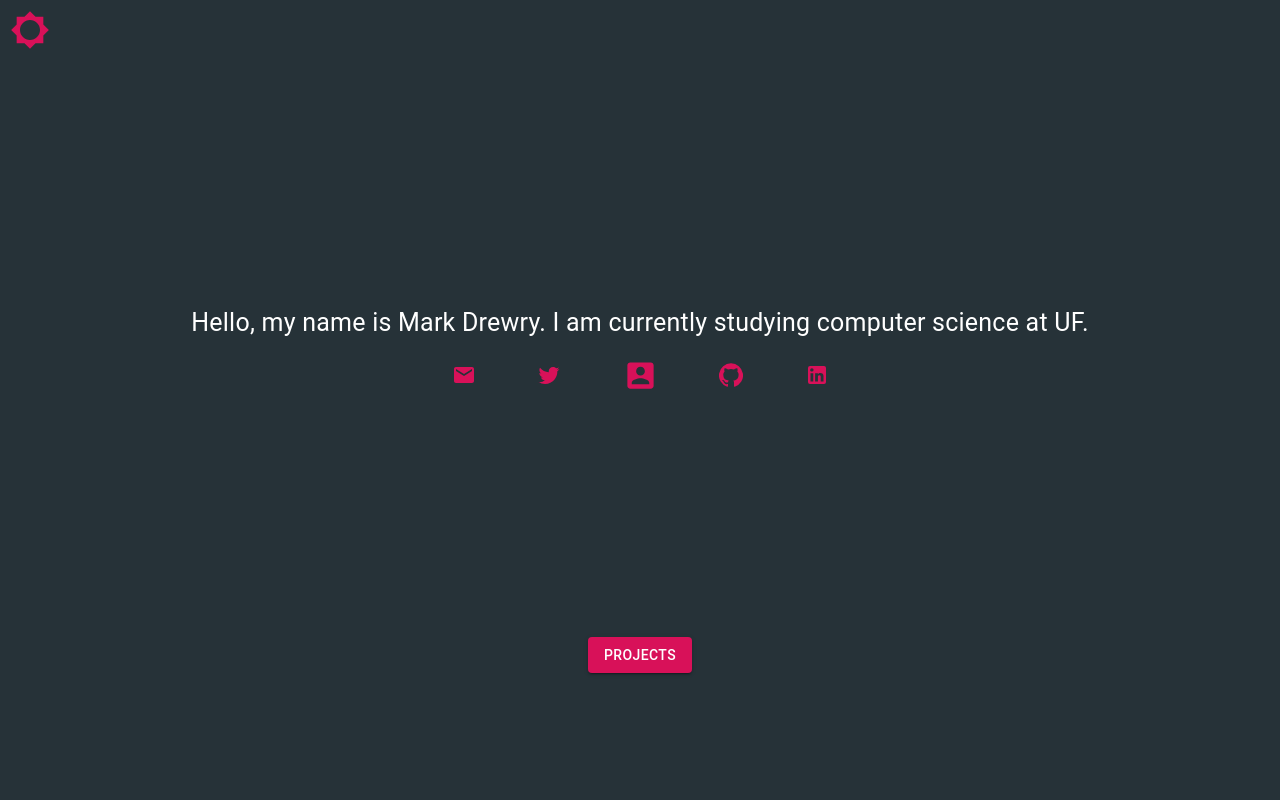
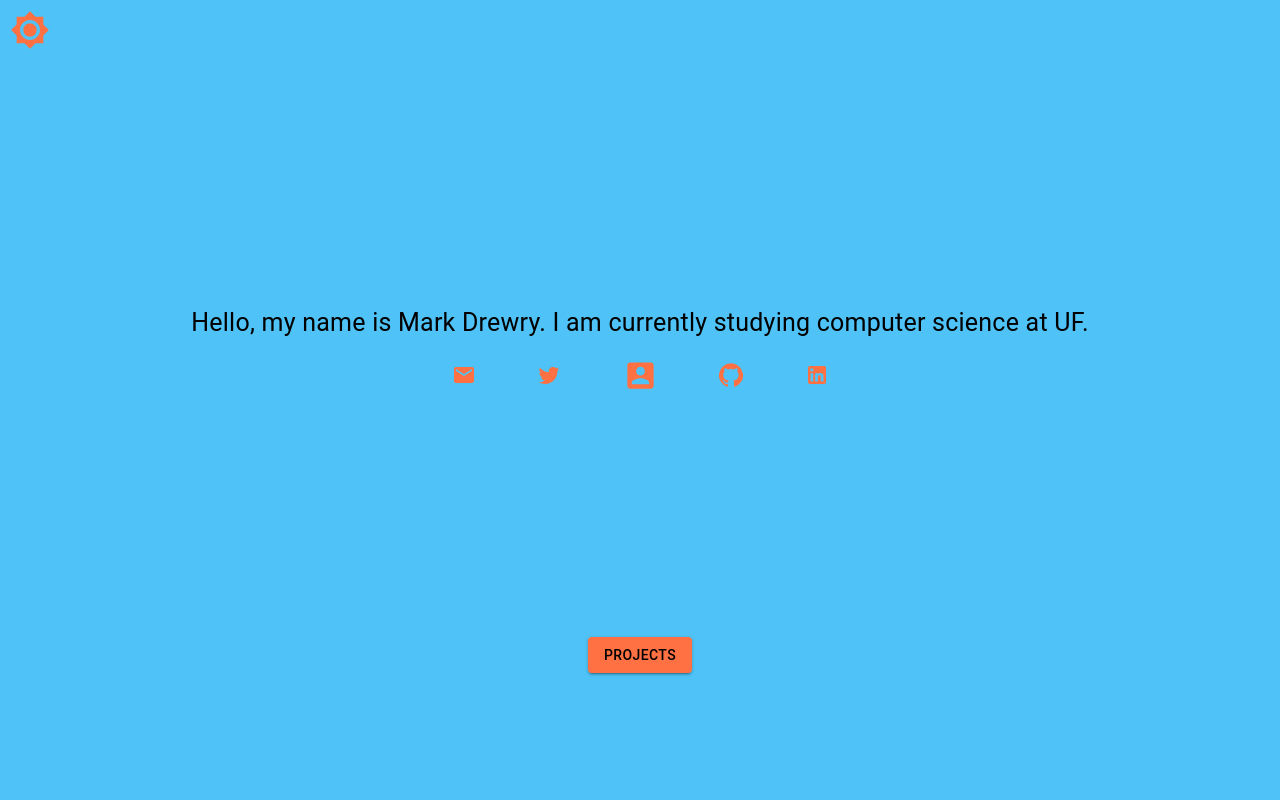
Before and after one commit to mdrewry/Portfolio-V2, a React (Create React App) app: page / in a window 1280 px wide. Shown: the top 800 px of the page. Built offline with nearby package versions, Linux system fonts and the light colour scheme.

Commit message:
added many themes!

```diff
--- a/src/App.js
+++ b/src/App.js
@@ -14,37 +14,15 @@ import Project from "./Components/Project.js";
 import ProjectsList from "./ProjectsList";
 function App() {
   const style = useStyles();
-  const [currentTheme, setCurrentTheme] = useState(theme.dark);
-  const [darkMode, setDarkMode] = useState(true);
-  const themeButton = (selectedMode) => {
-    if (selectedMode) {
-      setCurrentTheme(theme.light);
-    } else setCurrentTheme(theme.dark);
-
-    setDarkMode(!darkMode);
-  };
+  const [currentTheme, setCurrentTheme] = useState(theme[0]);
+  const [themeIndex, setThemeIndex] = useState(1);
   return (
     <div
       className={style.main}
       style={{ backgroundColor: currentTheme.primary }}
     >
       <div style={{ display: "flex", flexDirection: "row", position: "fixed" }}>
-        {darkMode && (
-          <Tooltip title="Light Mode">
-            <BrightnessLow
-              style={{
-                color: currentTheme.highlight,
-                fontSize: 40,
-                margin: "10px",
-              }}
-              onClick={() => {
-                themeButton(darkMode);
-              }}
-            ></BrightnessLow>
-          </Tooltip>
-        )}
-        {!darkMode && (
-          <Tooltip title="Dark Mode">
+        <Tooltip title="Next Theme">
           <BrightnessHigh
             style={{
               color: currentTheme.highlight,
@@ -52,11 +30,12 @@ function App() {
               margin: "10px",
             }}
             onClick={() => {
-                themeButton(darkMode);
+              console.log(themeIndex);
+              setThemeIndex((themeIndex + 1) % theme.length);
+              setCurrentTheme(theme[themeIndex]);
             }}
           ></BrightnessHigh>
         </Tooltip>
-        )}
         <div style={{ flexGrow: 1 }} />
       </div>
       <Typography
--- a/src/Styles.js
+++ b/src/Styles.js
@@ -73,17 +73,68 @@ export const useStyles = makeStyles((theme) => ({
   },
 }));
 
-export const theme = {
-  light: {
+export const theme = [
+  {
+    key: 0,
     primary: "#4fc3f7",
     secondary: "#03a9f4",
     highlight: "#ff7043",
     textColor: "#000000",
   },
-  dark: {
+  {
+    key: 1,
     primary: "#263238",
     secondary: "#455a64",
     highlight: "#D81159",
     textColor: "#FFFFFF",
   },
-};
+  {
+    key: 2,
+    primary: "#dbdbdb",
+    secondary: "#f0a500",
+    highlight: "#cf7500",
+    textColor: "#000000",
+  },
+  {
+    key: 3,
+    primary: "#202040",
+    secondary: "#543864",
+    highlight: "#ff6363",
+    textColor: "#FFFFFF",
+  },
+  {
+    key: 4,
+    primary: "#f6d186",
+    secondary: "#fcf7bb",
+    highlight: "#cbe2b0",
+    textColor: "#000000",
+  },
+  {
+    key: 5,
+    primary: "#413c69",
+    secondary: "#4a47a3",
+    highlight: "#eab9c9",
+    textColor: "#FFFFFF",
+  },
+  {
+    key: 6,
+    primary: "#1b262c",
+    secondary: "#0f4c81",
+    highlight: "#ed6663",
+    textColor: "#FFFFFF",
+  },
+  {
+    key: 7,
+    primary: "#fd5e53",
+    secondary: "#f9fcfb",
+    highlight: "#21bf73",
+    textColor: "#000000",
+  },
+  {
+    key: 8,
+    primary: "#12cad6",
+    secondary: "#e4f9ff",
+    highlight: "#fa163f",
+    textColor: "#000000",
+  },
+];
```
Lines whose indentation alone changed are shown as unchanged.
